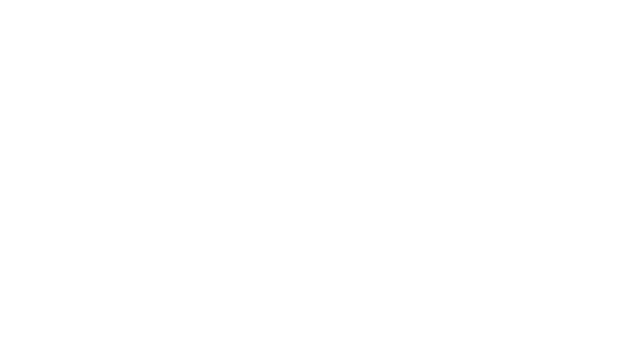
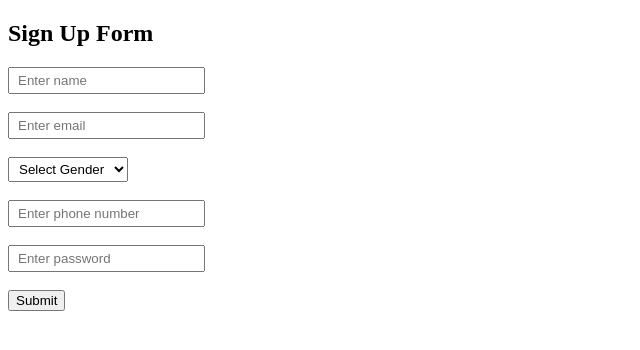
Before and after one commit to acciojob/signup-form-react-debayudh2001, a React app: page / in a window 1280 px wide. Shown: the top 350 px of the page, without its empty margins (0-640 px from the left). Built offline with nearby package versions, Linux system fonts and the light colour scheme.

Commit message:
first commit

```diff
--- a/src/components/App.js
+++ b/src/components/App.js
@@ -1,11 +1,98 @@
-import React, {Component, useState} from "react";
+import React, { useRef, useState } from "react";
 import '../styles/App.css';
 
 const App = () => {
+  const data = useRef({
+    name: useRef(null),
+    email: useRef(null),
+    gender: useRef(null),
+    phoneNo: useRef(null),
+    password: useRef(null)
+  })
+
+  const [error, setError] = useState({
+    err: ""
+  })
+
+  const [value, setValue] = useState(null)
+
+  function validateForm(name, email, gender, phoneNo, password){
+    let valid = true
+    if(!name || !email || !phoneNo || !password){
+      setError({
+        err: "All fields are mandatory"
+      })
+      valid = false
+    }
+    else if(!email.includes("@")){
+      setError({
+        err: "Email must contain @"
+      })
+      valid = false
+    }
+    else if(gender === "Select Gender"){
+      setError({
+        err: "Please identify as male, female or others"
+      })
+      valid = false
+    }
+    else if(isNaN(Number(phoneNo))){
+      setError({
+        err: "Phone Number must contain only numbers"
+      })
+      valid = false
+    }
+    else if(password.length < 6){
+      setError({
+        err: "Password must contain atleast 6 letters"
+      })
+      valid = false
+    }else{
+      return valid
+    }
+  }
+
+  function handleSubmit(e){
+    e.preventDefault()
+    let {name, email, gender, phoneNo, password} = data.current
+    if(validateForm(name.current.value, email.current.value, gender.current.value, phoneNo.current.value, password.current.value)){
+      setError({
+        err: ""
+      })
+      let userNm = email.current.value.slice(0, email.current.value.indexOf("@"))
+      setValue(userNm)
+    }
+  }
+
   return (
-    <div id="main"></div>
+    <div id="main">
+      <h2>Sign Up Form</h2>
+      <form onSubmit={handleSubmit}>
+        <input ref={data.current.name} type="text" placeholder="Enter name" data-testid='name' />
+        <br />
+        <br />
+        <input ref={data.current.email} type="text" placeholder="Enter email" data-testid='email' />
+        <br />
+        <br />
+        <select ref={data.current.gender} data-testid='gender'>
+          <option>Select Gender</option>
+          <option>Male</option>
+          <option>Female</option>
+          <option>Others</option>
+        </select>
+        <br />
+        <br />
+        <input ref={data.current.phoneNo} type="text" placeholder="Enter phone number" data-testid='phoneNumber' />
+        <br />
+        <br />
+        <input ref={data.current.password} type="password" placeholder="Enter password" data-testid='password' />
+        <br />
+        <br />
+        <button type="submit" data-testid='submit'>Submit</button>
+      </form>
+      {error.err === "" ? value && <p>Hello {value}</p> : <p style={{color: "red"}}>{error.err}</p>}
+    </div>
   )
 }
 
-
 export default App;
--- a/src/styles/App.css
+++ b/src/styles/App.css
@@ -1,12 +1,6 @@
-h1 {
-    color: #27aedb;
-    text-align: center;
-    }
-
-
-button{
-    color: #27aedb;
-    text-align: center;
-    justify-content: center;
-    align-items: center;
+input{
+    padding: 4px 8px;
 }
+select{
+    padding: 3px 6px;
+}
```
Also changed, not shown: 1 other file (tests, documents, lock files or other folders).
